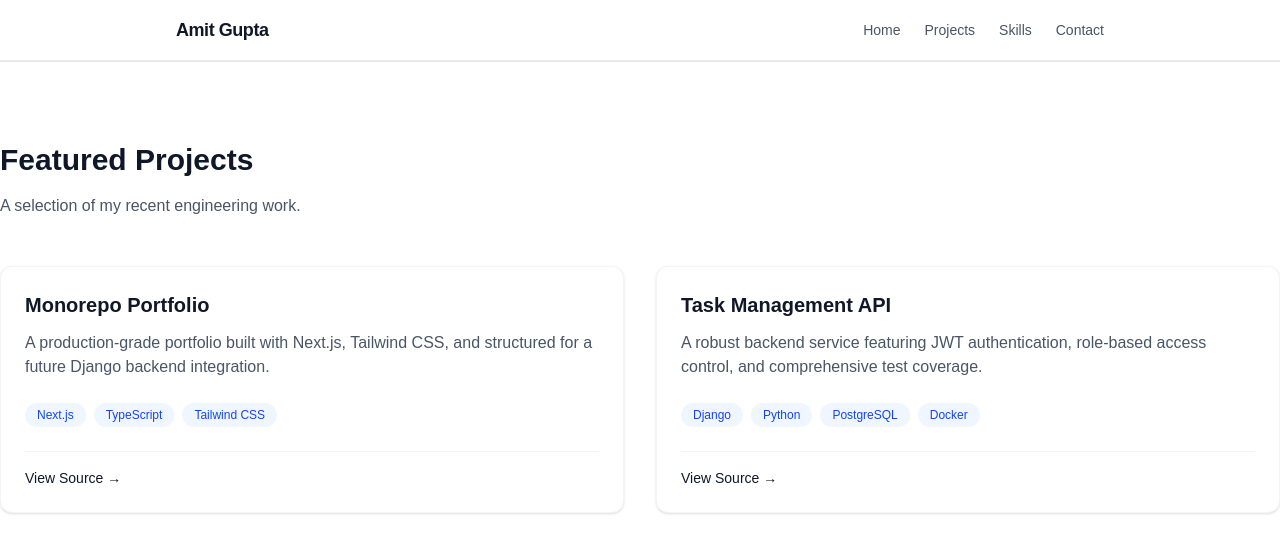
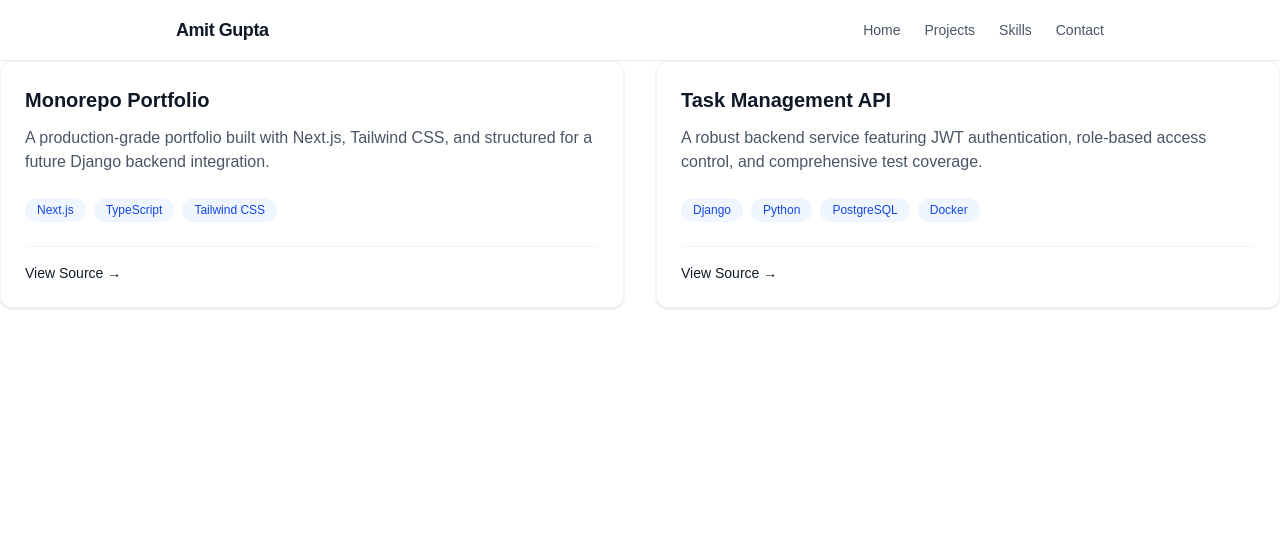
Before and after one commit to AmitGupta1994/amitgupta-portfolio, a Next.js app in the folder apps/frontend/: page /projects in a window 1280 px wide. Shown: the top 552 px of the page. Built offline with nearby package versions, Linux system fonts and the light colour scheme.

Commit message:
[wip][projects]

```diff
--- a/apps/frontend/src/app/page.tsx
+++ b/apps/frontend/src/app/page.tsx
@@ -1,4 +1,4 @@
-import Projects from "@/components/Projects";
+import Projects from "@/components/ProjectCard";
 
 export default function Home() {
   return (
--- a/apps/frontend/src/app/projects/page.tsx
+++ b/apps/frontend/src/app/projects/page.tsx
@@ -1,9 +1,9 @@
-import Projects from "@/components/Projects";
+import Projects from "@/components/ProjectCard";
 
 export default function Project() {
   return (
     <>
-      <Projects/>
+      <Projects />
     </>
   );
 }
--- a/apps/frontend/src/components/projects.tsx
+++ b/apps/frontend/src/components/ProjectCard.tsx
@@ -1,17 +1,16 @@
 import { projectsData } from "@/data/project";
 
-export default function Projects() {
+type ProjectProps = {
+  title: string;
+  description: string;
+  techStack: string[];
+  githubUrl: string;
+  liveUrl: string;
+}
+
+export default function ProjectCard({ title, description, techStack, githubUrl, liveUrl }: ProjectProps) {
   return (
-    <section id="projects" className="py-20 border-t border-gray-200 dark:border-gray-800">
-      <div className="mb-12">
-        <h2 className="text-3xl font-bold text-gray-900 dark:text-gray-50">
-          Featured Projects
-        </h2>
-        <p className="mt-4 text-gray-600 dark:text-gray-400">
-          A selection of my recent engineering work.
-        </p>
-      </div>
-
+    <>
       <div className="grid grid-cols-1 md:grid-cols-2 gap-8">
         {projectsData.map((project) => (
           <div
@@ -59,6 +58,6 @@ export default function Projects() {
           </div>
         ))}
       </div>
-    </section>
+    </>
   );
 }
```
